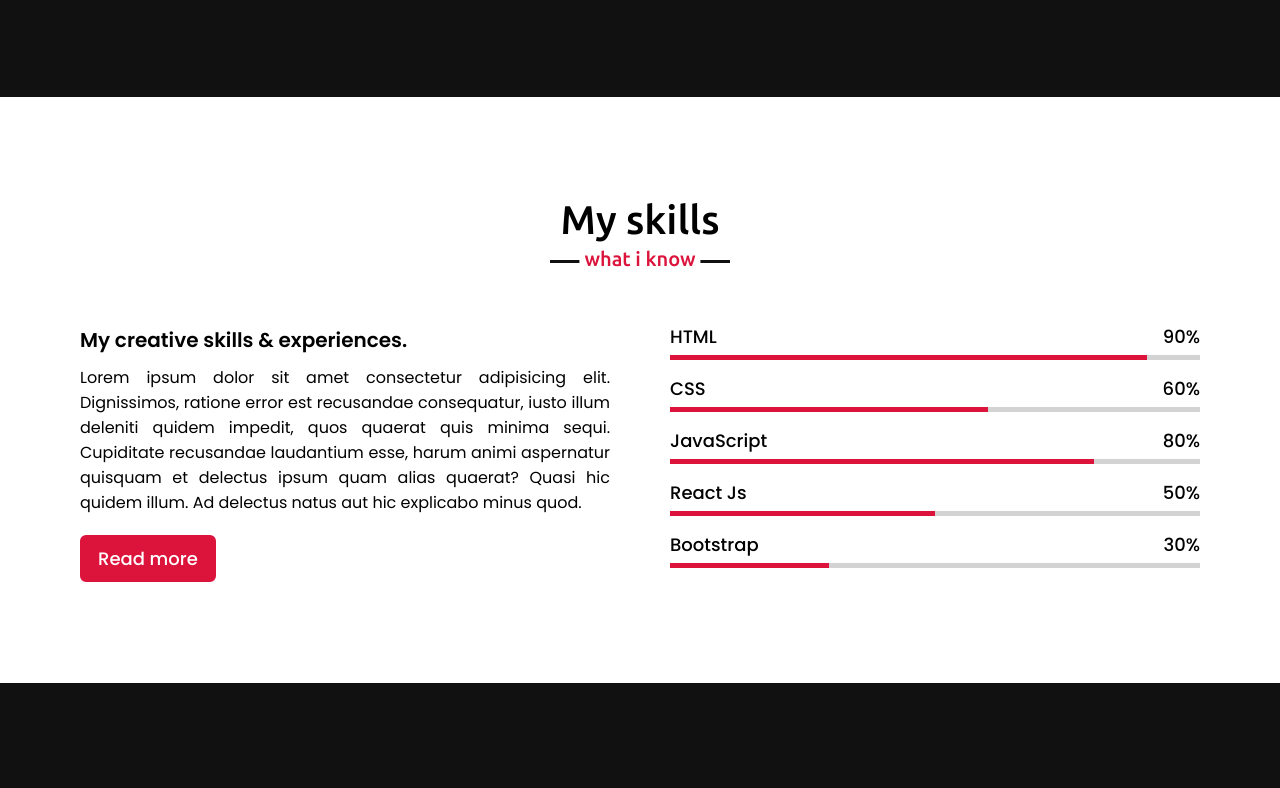
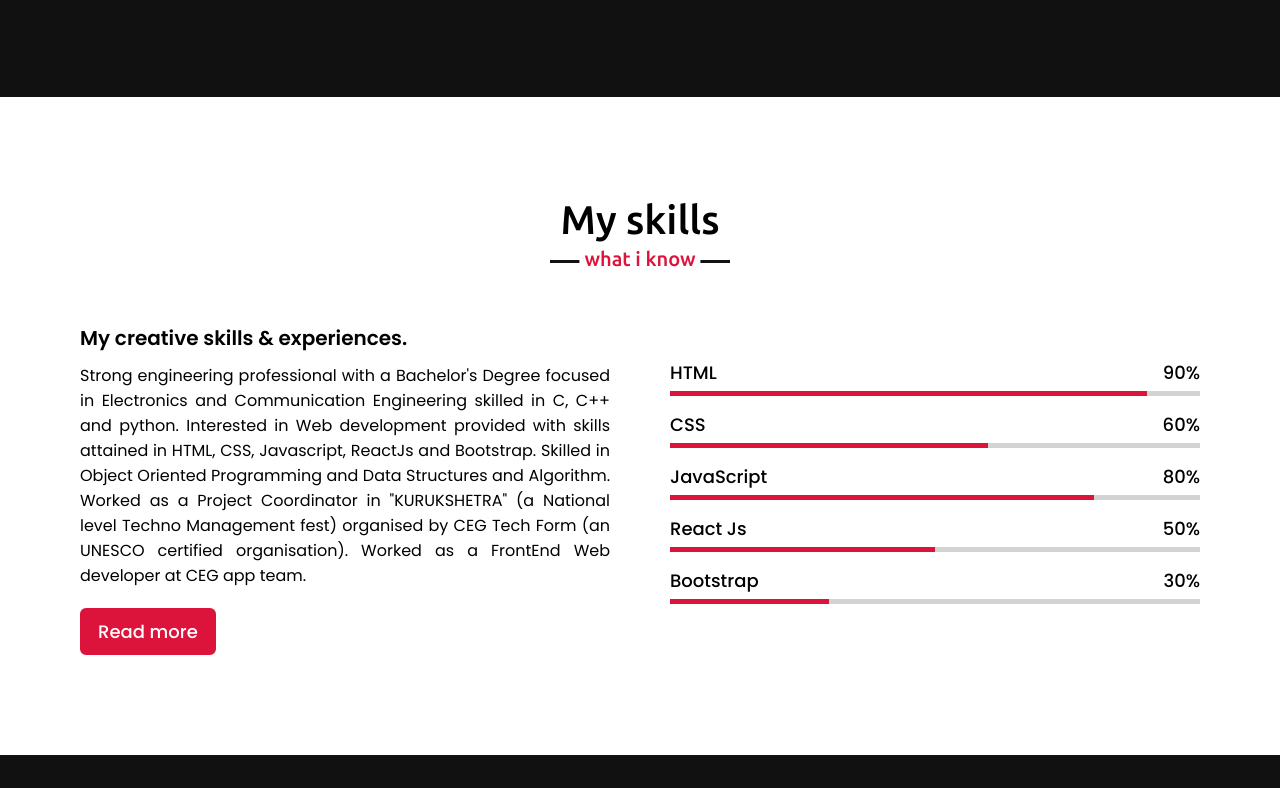
Before and after one commit to dr-poco/Karthikeyan-Portfolio, a website: page index.html in a window 1280 px wide. Shown: the part 2030-2818 px from the top of the page. Drawn offline with nearby package versions, Linux system fonts and the light colour scheme.

Commit message:
Nineth commit

```diff
--- a/index.html
+++ b/index.html
@@ -61,8 +61,11 @@
                 </div>
                 <div class="column right">
                     <div class="text">I'm Karthikeyan and I'm a <span class="typing-2"></span></div>
-                    <p>Pursuing B.E. Electronics and Communication Engineering in College of Engineering Guindy, Anna University. A strong team player with excellent leadership and management skills. Highly motivated, self-driven and hard working individual with the ability to manage time effectively and efficiently.
-                        Inquisitive in problem solving and web development. Love to scrutinize new stuffs. Amiable, Loquacious, Pollyanna and Pluviophile : )
+                    <p>Pursuing B.E. Electronics and Communication Engineering in College of Engineering Guindy, Anna
+                        University. A strong team player with excellent leadership and management skills. Highly
+                        motivated, self-driven and hard working individual with the ability to manage time effectively
+                        and efficiently.Inquisitive in problem solving and web development. Love to scrutinize new
+                        stuffs. Amiable, Loquacious, Pollyanna and Pluviophile : )
                     </p>
                     <a href="resume.pdf">Download CV</a>
                 </div>
@@ -117,10 +120,12 @@
             <div class="skills-content">
                 <div class="column left">
                     <div class="text">My creative skills & experiences.</div>
-                    <p>Lorem ipsum dolor sit amet consectetur adipisicing elit. Dignissimos, ratione error est
-                        recusandae consequatur, iusto illum deleniti quidem impedit, quos quaerat quis minima sequi.
-                        Cupiditate recusandae laudantium esse, harum animi aspernatur quisquam et delectus ipsum quam
-                        alias quaerat? Quasi hic quidem illum. Ad delectus natus aut hic explicabo minus quod.</p>
+                    <p>Strong engineering professional with a Bachelor's Degree focused in Electronics and Communication
+                        Engineering skilled in C, C++ and python. Interested in Web development provided with skills
+                        attained in HTML, CSS, Javascript, ReactJs and Bootstrap. Skilled in Object Oriented Programming
+                        and Data Structures and Algorithm. Worked as a Project Coordinator in
+                        "KURUKSHETRA" (a National level Techno Management fest) organised by CEG Tech Form (an UNESCO
+                        certified organisation). Worked as a FrontEnd Web developer at CEG app team.</p>
                     <a href="#">Read more</a>
                 </div>
                 <div class="column right">
@@ -255,25 +260,27 @@
                         <div class="row">
                             <i class="fa fa-instagram"></i>
                             <div class="info">
-                                <div class="head"><a href = "https://www.instagram.com/karthikeyannethaji/">Instagram</a></div>
+                                <div class="head"><a href="https://www.instagram.com/karthikeyannethaji/">Instagram</a>
+                                </div>
                             </div>
                         </div>
                         <div class="row">
                             <i class="fa fa-facebook-square"></i>
                             <div class="info">
-                                <div class="head"><a href = "https://www.facebook.com/karthi.kj.33">Facebook</a></div>
+                                <div class="head"><a href="https://www.facebook.com/karthi.kj.33">Facebook</a></div>
                             </div>
                         </div>
                         <div class="row">
                             <i class="fa fa-linkedin"></i>
                             <div class="info">
-                                <div class="head"><a href = "https://www.linkedin.com/in/karthikeyan-n-1395691a2/">LinkedIn</a></div>
+                                <div class="head"><a
+                                        href="https://www.linkedin.com/in/karthikeyan-n-1395691a2/">LinkedIn</a></div>
                             </div>
                         </div>
                         <div class="row">
                             <i class="fa fa-github-square"></i>
                             <div class="info">
-                                <div class="head"><a href = "https://github.com/dr-poco">GitHub</a></div>
+                                <div class="head"><a href="https://github.com/dr-poco">GitHub</a></div>
                             </div>
                         </div>
                     </div>
@@ -306,7 +313,8 @@
 
     <!-- footer section start -->
     <footer>
-        <span>Created By <a href="https://dr-poco.github.io/Portfolio-Website/">Karthikeyan</a> | <span class="far fa-copyright"></span>
+        <span>Created By <a href="https://dr-poco.github.io/Portfolio-Website/">Karthikeyan</a> | <span
+                class="far fa-copyright"></span>
             2020 All rights reserved.</span>
     </footer>
 
```
